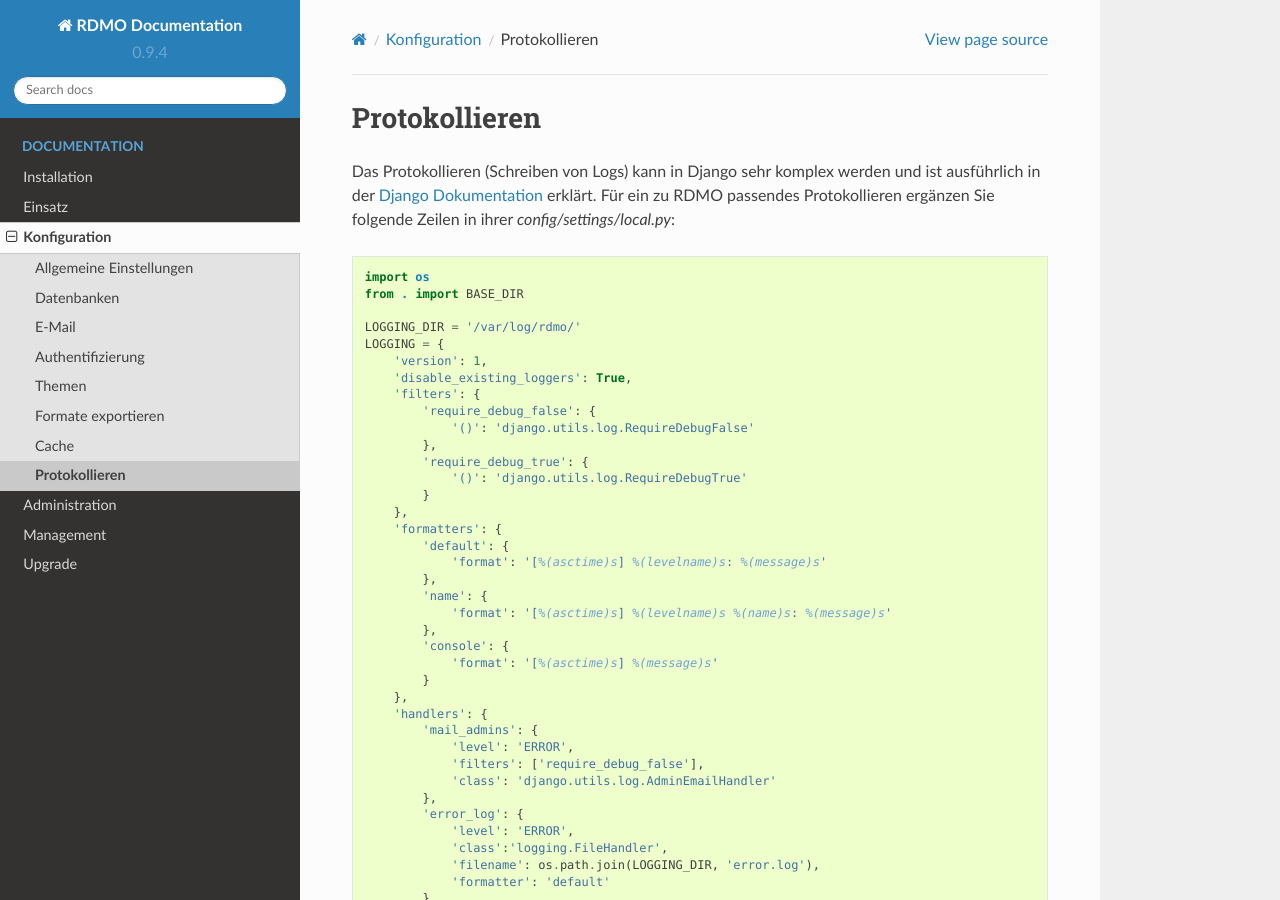
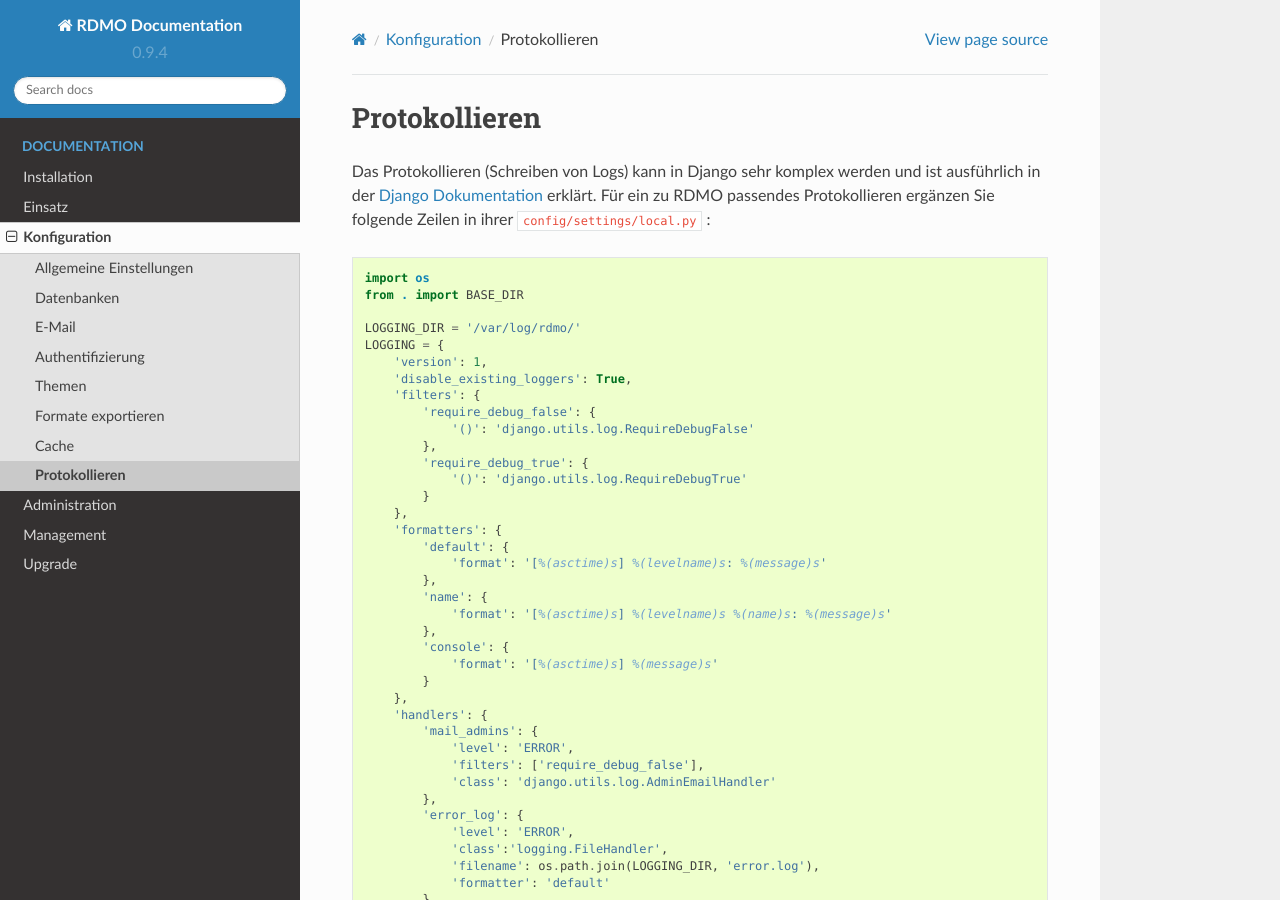
Before and after one commit to rdmorganiser/rdmo-docs-de, a Sphinx documentation site: the page built from docs/configuration/logging.rst, in a window 1280 px wide and 900 px high. Built offline with Sphinx 7.4.7 and the Read the Docs theme 2.0.0, drawn with Linux system fonts in a browser that asks for light colours.

```diff
--- a/docs/configuration/logging.rst
+++ b/docs/configuration/logging.rst
@@ -1,7 +1,7 @@
 Protokollieren
 --------------
 
-Das Protokollieren (Schreiben von Logs) kann in Django sehr komplex werden und ist ausführlich in der `Django Dokumentation <https://docs.djangoproject.com/en/1.11/topics/logging/>`_ erklärt. Für ein zu RDMO passendes Protokollieren ergänzen Sie folgende Zeilen in ihrer `config/settings/local.py`:
+Das Protokollieren (Schreiben von Logs) kann in Django sehr komplex werden und ist ausführlich in der `Django Dokumentation <https://docs.djangoproject.com/en/1.11/topics/logging/>`_ erklärt. Für ein zu RDMO passendes Protokollieren ergänzen Sie folgende Zeilen in ihrer ``config/settings/local.py`` :
 
 .. code:: python
 
```
